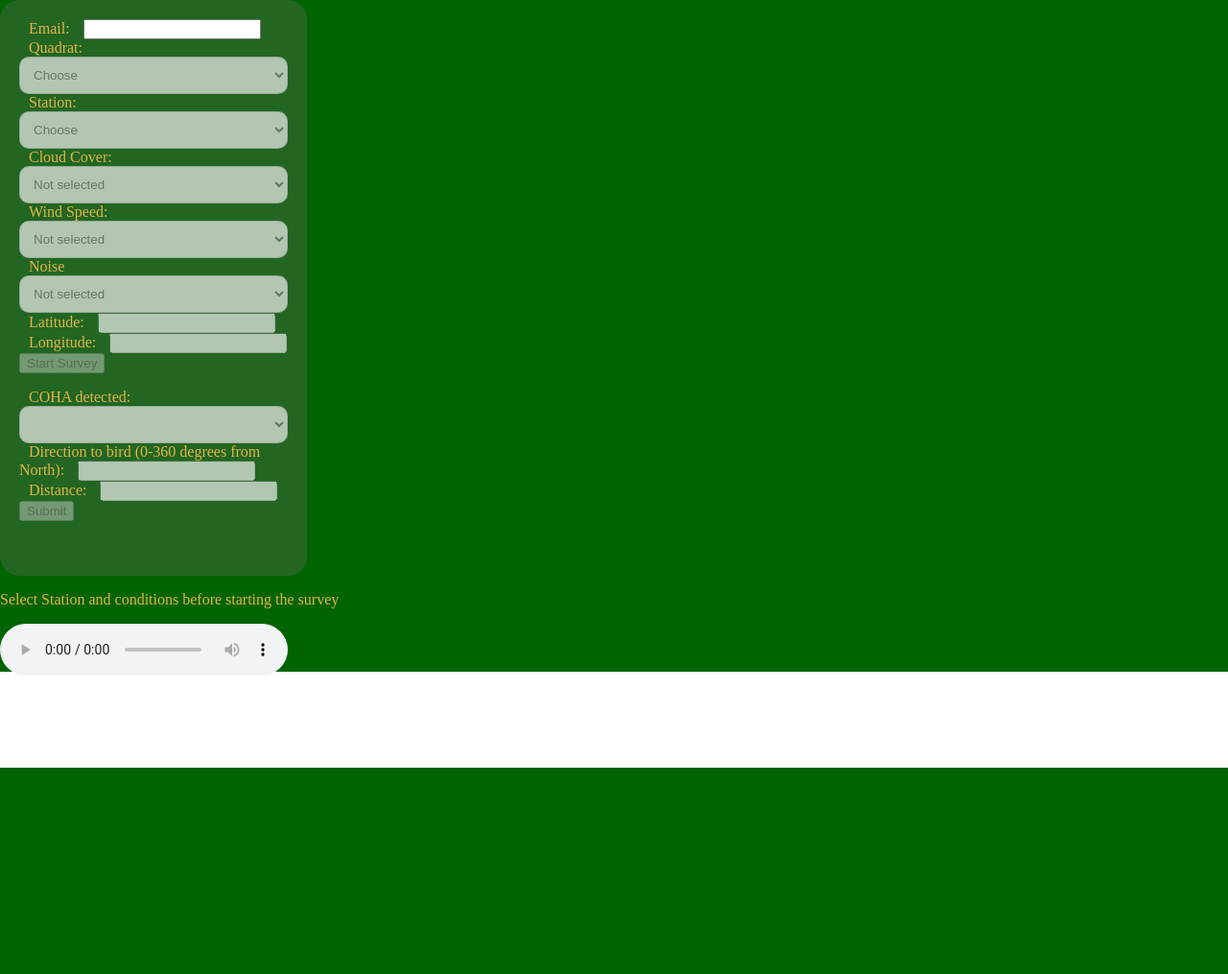
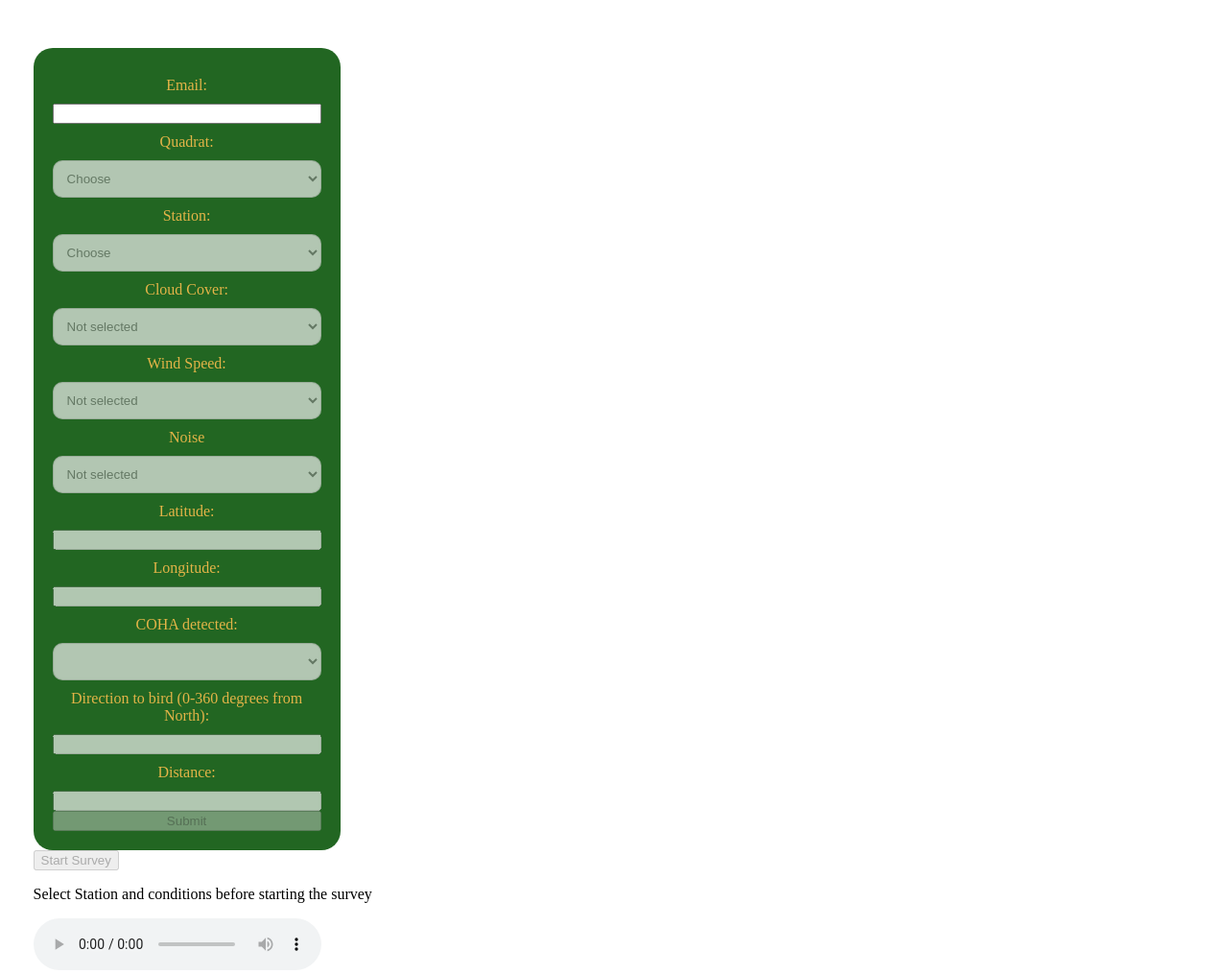
Before and after one commit to commonloon/coha-gcloud, a Flask app: page / in a window 1280 px wide. Shown: the whole page at 96% size. Before the commit the page ends 800 px from the top, so only its background shows below. Run offline with Flask 2, Linux system fonts and the light colour scheme.

Commit message:
Grid styling

```diff
--- a/static/coha.css
+++ b/static/coha.css
@@ -14,6 +14,11 @@ body {
   flex-direction: column;
 }
 
+.container {
+  display: grid;
+  grid-template-columns: 1fr 35fr 1fr;
+}
+
 #top {
   background-color: DarkGreen;
   height: 600px;
@@ -27,6 +32,16 @@ body {
   border-top: 3px black;
 }
 
+.content {
+  grid-column: 2 / 2;
+}
+.leftmargin {
+  grid-column: 1 / 1;
+}
+.rightmargin {
+  grid-column: 3 / 3;
+}
+
 form {
   color: #E3B448;
   align-items: right;
@@ -34,9 +49,9 @@ form {
   background-color: #262;
   border-radius: 20px;
   box-sizing: border-box;
-  height: 600px;
   padding: 20px;
   width: 320px;
+  display: grid;
 }
 
 label {
@@ -61,3 +76,7 @@ div.fullwidth {
   margin: 0;
   padding: 0;
 }
+
+label{
+  text-align: center;
+}
--- a/templates/coha-ui.html
+++ b/templates/coha-ui.html
@@ -9,14 +9,17 @@
     <script src="/static/coha.js"></script>
 </head>
 <body>
+<div class="container">
+<div class="leftmargin"><p>&nbsp</p></div>
+<div class="rightmargin"><p>&nbsp</p></div>
 
-<div id="top">
+<div class="content">
 <form id="cohaForm"
       name="cohaForm"
       onchange="formChanged()"
       method="POST"
       action="/save/"
-
+      class="content"
       >
     <label for="email">Email:</label>
 
@@ -27,7 +30,6 @@
             value="{{ email }}"
             onchange="emailChanged()"
     />
-<br>
     <label for="quadrat">Quadrat:</label>
     <select
             name="quadrat" id="quadrat"
@@ -38,7 +40,6 @@
         <option value="{{ opt }}" {% if opt == quadrat %}selected{% endif %}>{{ opt }}</option>
         {% endfor %}
     </select>
-<br>
     <label for="station">Station:</label>
     <select name="station" id="station"
             {% if quadrat in quadrats and quadrat != "Choose" %} enabled {% else %} disabled {% endif %}
@@ -48,7 +49,6 @@
         <option value="{{ opt }}" {% if opt == "Choose" %}selected{% endif %}>{{ opt }}</option>
         {% endfor %}
     </select>
-<br>
     <label for="cloud">Cloud Cover:</label>
 
     <select name="cloud" id="cloud" disabled onchange="cloudChanged()">
@@ -59,7 +59,6 @@
         <option value="3">50-90% cover</option>
         <option value="4">&gt;90% cover</option>
     </select>
-<br>
     <label for="wind">Wind Speed:</label>
     <select name="wind" id="wind" disabled onchange="windChanged()">
         <option value="None">Not selected</option>
@@ -70,7 +69,6 @@
         <option value="4">20+ km/h, stop survey</option>
     </select>
     </label>
-<br>
     <label for="noise">Noise</label>
     <select name="noise" id="noise" disabled onchange="noiseChanged()">
         <option value="None">Not selected</option>
@@ -79,7 +77,6 @@
         <option value="2">Medium</option>
         <option value="3">Excessive</option>
     </select>
-<br>
     <label for="latitude">Latitude:</label>
         <input
                 name="latitude"
@@ -88,7 +85,6 @@
                 type="text"
                 disabled
         />
-<br>
     <label for="longitude">Longitude:</label>
     <input
                 name="longitude"
@@ -97,31 +93,25 @@
                 type="text"
                 disabled
         />
-<br>
-    <button name="startButton" id="startButton" type="button" onclick="startSurvey()" disabled>Start Survey</button>
-    <p id="timer"></p>
+
 
     <label for="detection">COHA detected:</label>
-
-        <select id="detection" name="detection" disabled onchange="detectionChanged()">
-            <option value="unset" selected></option>
-            <option value="no" >No</option>
-            <option value="yes">Yes</option>
-        </select>
-<br>
+    <select id="detection" name="detection" disabled onchange="detectionChanged()">
+        <option value="unset" selected></option>
+        <option value="no" >No</option>
+        <option value="yes">Yes</option>
+    </select>
     <label for="direction">Direction to bird (0-360 degrees from North):</label>
 
         <input id="direction" name="direction" type="text" value="" disabled />
-<br>
     <label for="distance">Distance:</label>
     <input id="distance" name="distance" type="text" value="" disabled />
 
-<br>
     <button id="submit" type="submit" disabled>Submit</button>
 
 </form>
-</div>
-<div id="bottom">
+    <button name="startButton" id="startButton" type="button" onclick="startSurvey()" disabled>Start Survey</button>
+    <p id="timer"></p>
     <p id="message">{{ message }}</p>
     <audio
         id="player"
@@ -133,5 +123,6 @@
     </audio>
 
 </div>
+</div> <!-- container -->
 </body>
 </html>
```
Also changed, not shown: static/Timer.js (deleted, +0 -205 lines), WorkflowNotes.md (renamed from Notes.md).
